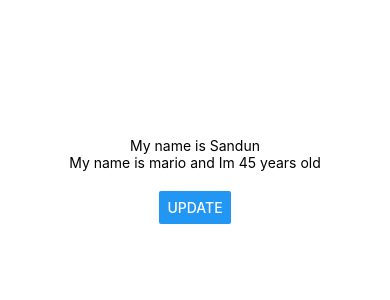
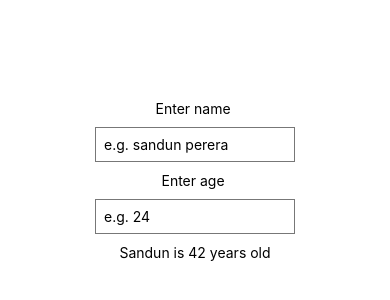
Before and after one commit to sandun24/react_native_tutorial, a React Native app: screen / in a window 390 px wide. Shown: the part 242-542 px from the top of the page. Built offline with nearby package versions, Linux system fonts and the light colour scheme.

Commit message:
second commit

```diff
--- a/App.js
+++ b/App.js
@@ -1,24 +1,37 @@
 import { StatusBar } from 'expo-status-bar';
 import React, {useState} from 'react';
-import { Button, StyleSheet, Text, View } from 'react-native';
+import { Button, StyleSheet, Text, TextInput, View } from 'react-native';
 
 export default function App() {
 
   const [name,setName] = useState('Sandun');
-  const [person, setPerson] = useState({name: 'mario', age: '45'});
+  const [age, setAge] = useState('42');
 
-  const clickHandler = () => {
-    setName('perera');
-    setPerson({name: 'lassi', age: 85});
+  const changeName = (val) => {
+    setName(val);
   }
+
+  const changeAge = (val) => {
+    setAge(val);
+  }
+
+
   return (
     <View style={styles.container}>
-      <Text>My name is {name}</Text>
-      <Text>My name is {person.name} and Im {person.age} years old</Text>
-      <View style={styles.buttonContainer}>
-        <Button title='update' onPress={clickHandler}/>
-      </View>
-      <StatusBar style="auto" />
+      <Text>Enter name </Text>
+      <TextInput
+        style={styles.input}
+        placeholder='e.g. sandun perera'
+        onChangeText={changeName}
+         />
+      <Text>Enter age </Text>
+      <TextInput
+        keyboardType='numeric'
+        style={styles.input}
+        placeholder='e.g. 24'
+        onChangeText={changeAge}
+         />
+      <Text>{name} is {age} years old</Text>
     </View>
   );
 }
@@ -31,16 +44,11 @@ const styles = StyleSheet.create({
     justifyContent: 'center',
   },
 
-  header: {
-    backgroundColor: 'pink',
-    padding: 20,
-  },
-
-  boldtext: {
-    fontWeight: 'bold'
-  },
-
-  buttonContainer: {
-    marginTop: 20
+  input:{
+    borderWidth: 1,
+    borderColor: '#777',
+    padding: 8,
+    margin: 10,
+    width: 200,
   }
 });
```
